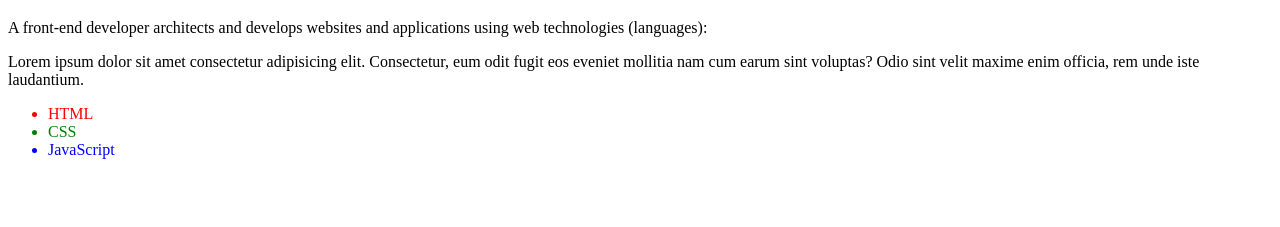
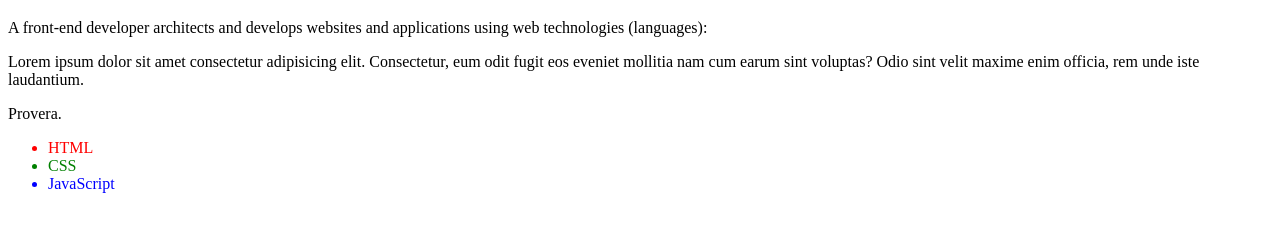
Before and after one commit to DjordjeArsen/Front-end-development, a plain HTML site: page index.html in a window 1280 px wide. Shown: the part 61-288 px from the top of the page. Drawn offline with Linux system fonts and the light colour scheme.

Commit message:
Testiranje

```diff
--- a/index.html
+++ b/index.html
@@ -10,6 +10,8 @@
 
     <p>Lorem ipsum dolor sit amet consectetur adipisicing elit. Consectetur, eum odit fugit eos eveniet mollitia nam cum earum sint voluptas? Odio sint velit maxime enim officia, rem unde iste laudantium.</p>
 
+    <p>Provera.</p>
+
     <ul>
         <li style="color : red;">HTML</li>
         <li style="color : green;">CSS</li>
```
